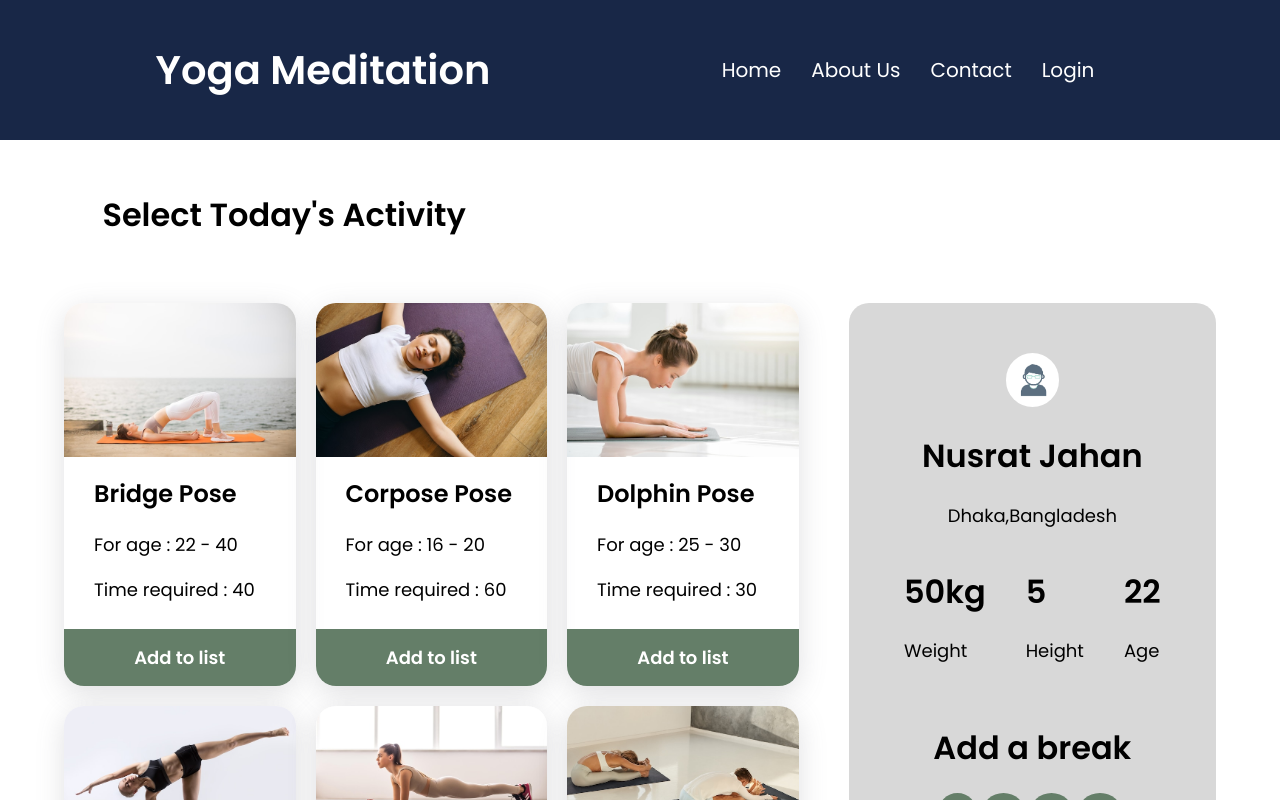
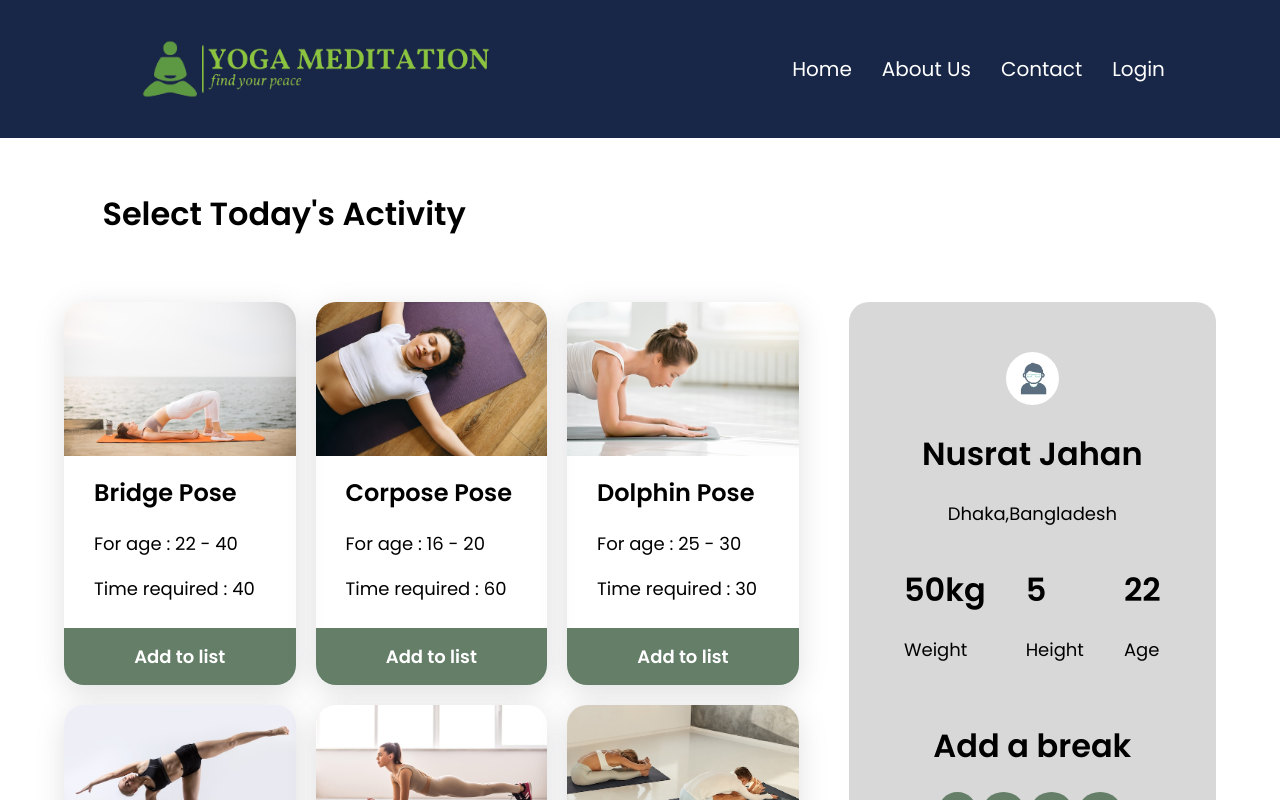
Before and after one commit to nusrat-git/yoga-meditation, a React (Create React App) app: page / in a window 1280 px wide. Shown: the top 800 px of the page. Built offline with nearby package versions, Linux system fonts and the light colour scheme.

Commit message:
logo changed

```diff
--- a/src/components/Header/Header.css
+++ b/src/components/Header/Header.css
@@ -3,19 +3,16 @@
 
 
 .nav{
-    /* margin: 2%; */
 
     background-color: #182747;
     color: white;
-    padding: 40px;
+    padding: 20px;
     display: flex;
     justify-content: space-around;
     align-items: center;
 }
-.nav h1{
-    font-family: 'Poppins';
-    font-size: 40px;
-    margin: 0;
+.logo img{
+    width: 80%;
 }
 .nav a{
     font-family: 'Poppins';
--- a/src/components/Header/Header.js
+++ b/src/components/Header/Header.js
@@ -1,19 +1,22 @@
 import React from 'react';
 import './Header.css';
-// import logo from '../../profile.jpg';
+import logo from '../../logo.png';
 
 const Header = () => {
     return (
-        <div className='nav'>
-            <nav>
-                <h1>Yoga Meditation</h1>
+        <div>
+            <nav className='nav'>
+                <div className='logo'>
+                    <img src={logo} alt="" />
+                </div>
+
+                <div>
+                    <a href="/home">Home</a>
+                    <a href="/about">About Us</a>
+                    <a href="/contact">Contact</a>
+                    <a href="/login">Login</a>
+                </div>
             </nav>
-            <div>
-                <a href="/home">Home</a>
-                <a href="/about">About Us</a>
-                <a href="/contact">Contact</a>
-                <a href="/login">Login</a>
-            </div>
         </div>
     );
 };
```
Also changed, not shown: public/logo.png (added), src/logo.png.
